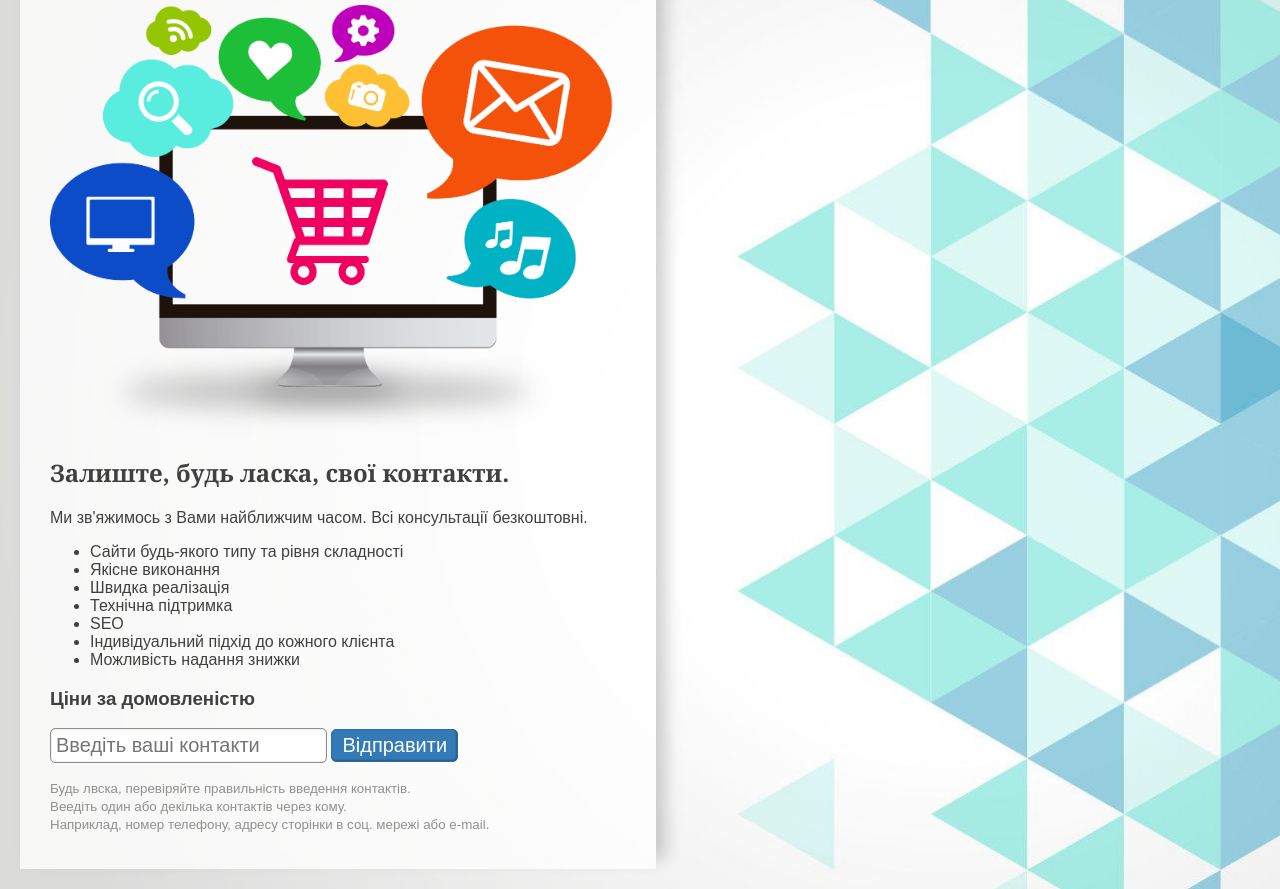
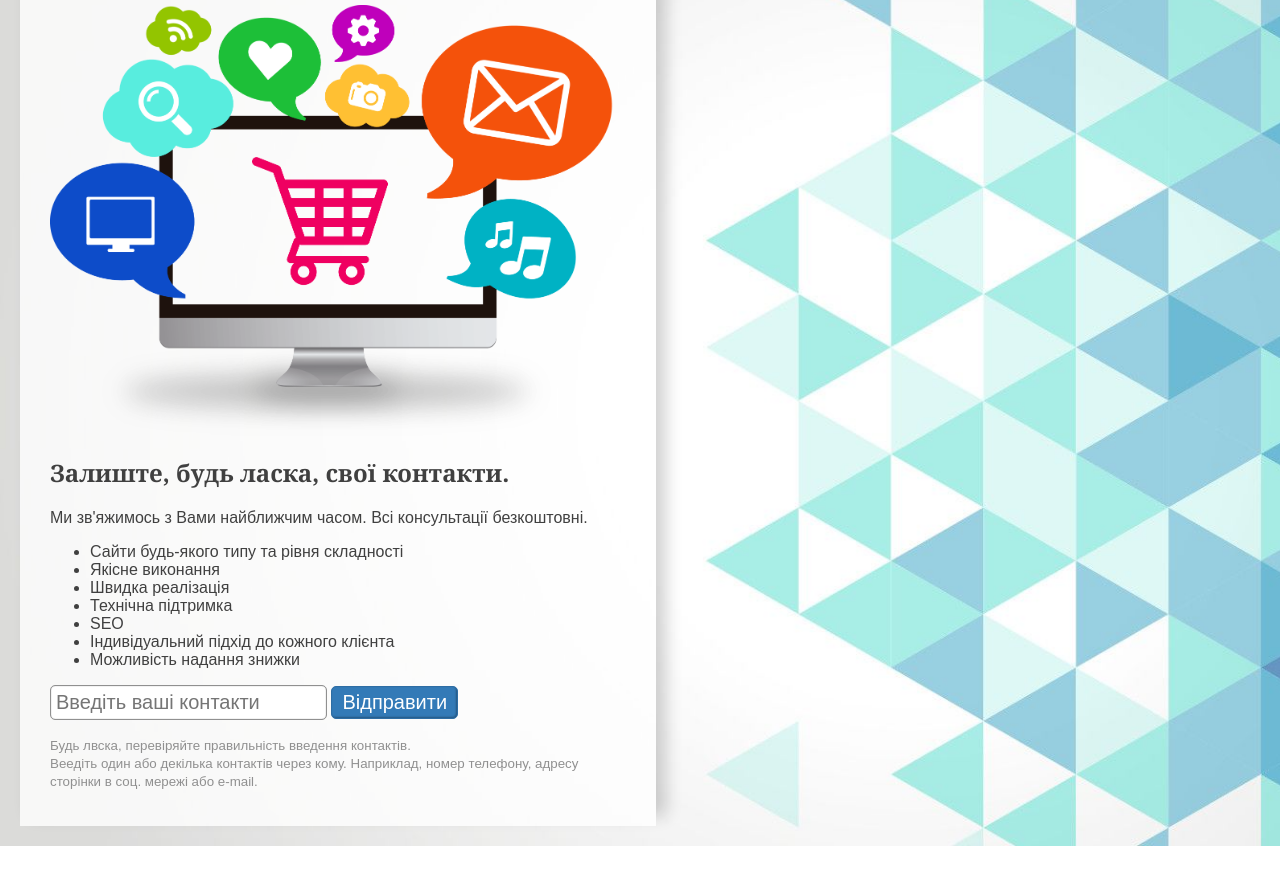
Before and after one commit to ask-question/ask-question.github.io, a plain HTML site: page index.html in a window 1280 px wide. Shown: the part 117-1006 px from the top of the page. After the commit the page ends 963 px from the top, so only its background shows below. Drawn offline with Linux system fonts and the light colour scheme.

Commit message:
Fixes to height

```diff
--- a/index.html
+++ b/index.html
@@ -86,13 +86,12 @@
 		<li>Індивідуальний підхід до кожного клієнта</li>
 		<li>Можливість надання знижки</li>
 	</ul>
-	<h3>Ціни за домовленістю</h3>
 	<form action="https://docs.google.com/forms/d/e/1FAIpQLSfey0dGwMPuxPHeBoiJGRXMM10pKT1Ur2RsG8HrR6pemiKf4Q/formResponse" target="_self" method="POST" id="mG61Hd" >
 			<input type="text" placeholder="Введіть ваші контакти" name="entry.1869810047" class="text">
 			<input type="submit" value="Відправити" class="button">
 	</form>
 	<p><small>Будь лвска, перевіряйте правильність введення контактів.<br />
-			  Веедіть один або декілька контактів через кому. <br />
+			  Веедіть один або декілька контактів через кому.
 			  Наприклад, номер телефону, адресу сторінки в соц. мережі або e-mail.
 	</small></p>
 </div>
```
